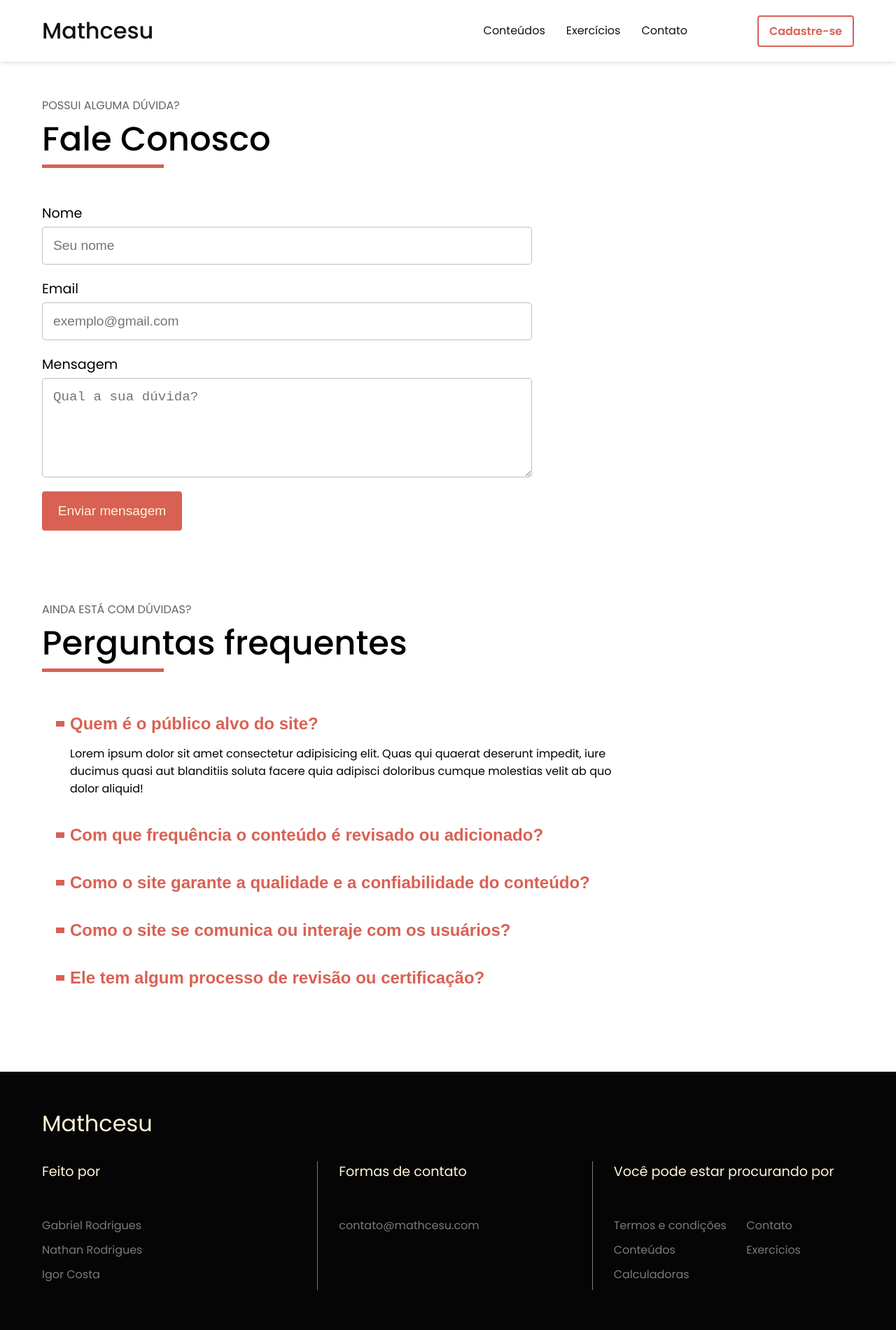
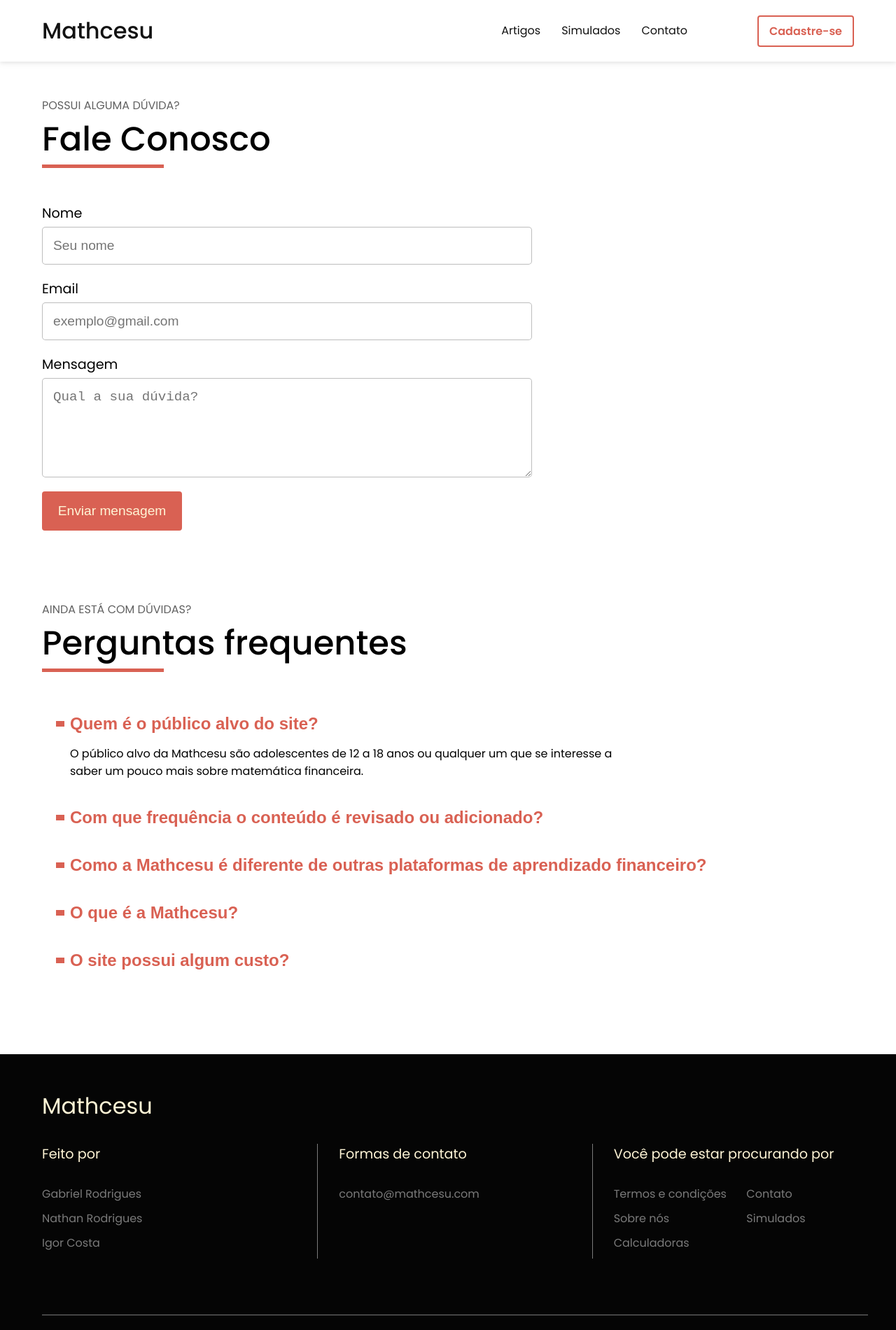
Before and after one commit to RodriguesGS/MathCesu, a plain HTML site: page pages/contato.html in a window 1280 px wide. Shown: the top 1900 px of the page at 70% size. Drawn offline with Linux system fonts and the light colour scheme.

Commit message:
Deixando a página de contato responsiva

```diff
--- a/css/cadastro/cadastro.css
+++ b/css/cadastro/cadastro.css
@@ -73,7 +73,7 @@
 
 @media (max-width: 600px) {
     .cadastro {
-        padding: 0;
+        padding: 30px;
     }
 
     .informacoes-cadastro h1{
--- a/css/contato/contato.css
+++ b/css/contato/contato.css
@@ -18,7 +18,7 @@
 }
 
 .formulario form {
-    width: 700px;
+    max-width: 700px;
     padding-top: 50px;
 }
 
@@ -65,3 +65,7 @@
     background-color: transparent;
     color: var(--cor-03);
 }
+
+@media (max-width: 800px) {
+
+}
--- a/css/contato/perguntas.css
+++ b/css/contato/perguntas.css
@@ -47,3 +47,13 @@ dl {
     padding-top: 16px;
     max-width: 80ch;
 }
+
+.perguntas a {
+    font-weight: 600;
+    color: #000;
+    transition: .3s;
+}
+
+.perguntas a:hover {
+    color: var(--cor-03);
+}
--- a/css/global/footer.css
+++ b/css/global/footer.css
@@ -11,20 +11,20 @@
 .footer h2 {
     font-weight: 400;
     font-size: 2rem;
-    padding: 30px 0;
-    position: relative;
+    margin-top: 30px;
 }
 
 .footer h3 {
     font-weight: 400;
     font-size: 1.2rem;
-    margin-bottom: 50px;
+    margin-bottom: 30px;
 }
 
 .informacoes {
     display: grid;
     grid-template-columns: 1fr 1fr 1fr;
     margin-bottom: 80px;
+    margin-top: 30px;
 }
 
 .informacoes .inscrever a{
@@ -90,6 +90,10 @@
 }
 
 @media (max-width: 800px) {
+    .footer h2 {
+        padding-left: 25px;
+    }
+
     .informacoes {
         grid-template-columns: 1fr;
     }
--- a/css/global/global.css
+++ b/css/global/global.css
@@ -17,6 +17,7 @@ html {
 
 body {
     font-family: 'Poppins', sans-serif;
+    background-color: #fff;
 }
 
 img {
--- a/pages/contato.html
+++ b/pages/contato.html
@@ -16,8 +16,8 @@
             <div class="content-header">
                 <nav>
                     <ul class="menu">
-                        <li class="menu-item"><a href="#">Conteúdos</a></li>
-                        <li class="menu-item"><a href="#">Exercícios</a></li>
+                        <li class="menu-item"><a href="#">Artigos</a></li>
+                        <li class="menu-item"><a href="#">Simulados</a></li>
                         <li class="menu-item"><a href="contato.html">Contato</a></li>
                     </ul>
                 </nav>
@@ -33,8 +33,8 @@
 
     <div class="mobile-menu container">
         <ul class="menu">
-            <li class="menu-item"><a href="#">Conteúdos</a></li>
-            <li class="menu-item"><a href="#">Exercícios</a></li>
+            <li class="menu-item"><a href="#">Artigos</a></li>
+            <li class="menu-item"><a href="#">Simulados</a></li>
             <li class="menu-item"><a href="#">Contato</a></li>
         </ul>
 
@@ -52,7 +52,7 @@
                     <input type="text" name="nome" id="nome" autocomplete="off" required placeholder="Seu nome">
 
                     <label for="email">Email</label>
-                    <input type="email" name="email" id="email" autocomplete="off" required placeholder="exemplo@gmail.com">
+                    <input type="email" name="email" id="email" required placeholder="exemplo@gmail.com">
 
                     <label for="msg">Mensagem</label>
                     <textarea name="msg" id="msg" cols="30" rows="5" placeholder="Qual a sua dúvida?"></textarea>
@@ -71,23 +71,23 @@
             <dl>
                 <div class="perguntas">
                     <dt><button aria-controls="pergunta1" aria-expanded="true">Quem é o público alvo do site?</button></dt>
-                    <dd id="pergunta1" class="ativa">Lorem ipsum dolor sit amet consectetur adipisicing elit. Quas qui quaerat deserunt impedit, iure ducimus quasi aut blanditiis soluta facere quia adipisci doloribus cumque molestias velit ab quo dolor aliquid!</dd>
+                    <dd id="pergunta1" class="ativa">O público alvo da Mathcesu são adolescentes de 12 a 18 anos ou qualquer um que se interesse a saber um pouco mais sobre matemática financeira.</dd>
                 </div>
                 <div class="perguntas">
                     <dt><button aria-controls="pergunta2" aria-expanded="false">Com que frequência o conteúdo é revisado ou adicionado?</button></dt>
-                    <dd id="pergunta2">Lorem ipsum dolor sit amet consectetur adipisicing elit. Quas qui quaerat deserunt impedit, iure ducimus quasi aut blanditiis soluta facere quia adipisci doloribus cumque molestias velit ab quo dolor aliquid!</dd>
+                    <dd id="pergunta2">O conteúdo da Mathcesu é revisado e atualizado regularmente. A equipe Mathcesu está constantemente trabalhando para melhorar o conteúdo para torná-lo mais preciso, relevante e envolvente.</dd>
                 </div>
                 <div class="perguntas">
-                    <dt><button aria-controls="pergunta3" aria-expanded="false">Como o site garante a qualidade e a confiabilidade do conteúdo?</button></dt>
-                    <dd id="pergunta3">Lorem ipsum dolor sit amet consectetur adipisicing elit. Quas qui quaerat deserunt impedit, iure ducimus quasi aut blanditiis soluta facere quia adipisci doloribus cumque molestias velit ab quo dolor aliquid!</dd>
+                    <dt><button aria-controls="pergunta3" aria-expanded="false">Como a Mathcesu é diferente de outras plataformas de aprendizado financeiro?</button></dt>
+                    <dd id="pergunta3">Nós da Mathcesu projetamos o site para atender as necessidades de todos. Nosso conteúdo aborda conceitos financeiros que são úteis para todos, mas principalmente para adolecentes.</dd>
                 </div>
                 <div class="perguntas">
-                    <dt><button aria-controls="pergunta4" aria-expanded="false">Como o site se comunica ou interaje com os usuários?</button></dt>
-                    <dd id="pergunta4">Lorem ipsum dolor sit amet consectetur adipisicing elit. Quas qui quaerat deserunt impedit, iure ducimus quasi aut blanditiis soluta facere quia adipisci doloribus cumque molestias velit ab quo dolor aliquid!</dd>
+                    <dt><button aria-controls="pergunta4" aria-expanded="false">O que é a Mathcesu?</button></dt>
+                    <dd id="pergunta4">O Mathcesu é uma plataforma de aprendizado online de matemática financeira com foco para adolescentes. O objetivo do Mathcesu é fornecer aos usuários um conteúdo específico, relevante e interativo para ajudá-los a desenvolver as habilidades financeiras necesárias para tomar decisões informadas. Saiba mais clicando aqui <a href="#">Sobre nós</a>.</dd>
                 </div>
                 <div class="perguntas">
-                    <dt><button aria-controls="pergunta5" aria-expanded="false">Ele tem algum processo de revisão ou certificação?</button></dt>
-                    <dd id="pergunta5">Lorem ipsum dolor sit amet consectetur adipisicing elit. Quas qui quaerat deserunt impedit, iure ducimus quasi aut blanditiis soluta facere quia adipisci doloribus cumque molestias velit ab quo dolor aliquid!</dd>
+                    <dt><button aria-controls="pergunta5" aria-expanded="false">O site possui algum custo?</button></dt>
+                    <dd id="pergunta5">Não, ele é 100% gratuito para todos os usuários.</dd>
                 </div>
             </dl>
         </div>
@@ -111,10 +111,10 @@
                     <h3>Você pode estar procurando por</h3>
                     <ul>
                         <li><a href="#">Termos e condições</a></li>
-                        <li><a href="#">Conteúdos</a></li>
+                        <li><a href="#">Sobre nós</a></li>
                         <li><a href="#">Calculadoras</a></li>
                         <li><a href="contato.html">Contato</a></li>
-                        <li><a href="#">Exercícios</a></li>
+                        <li><a href="#">Simulados</a></li>
                     </ul>
                 </div>
             </div>
```
Also changed, not shown: index.html (+5 -5 lines), pages/cadastro.html (+6 -7 lines).
